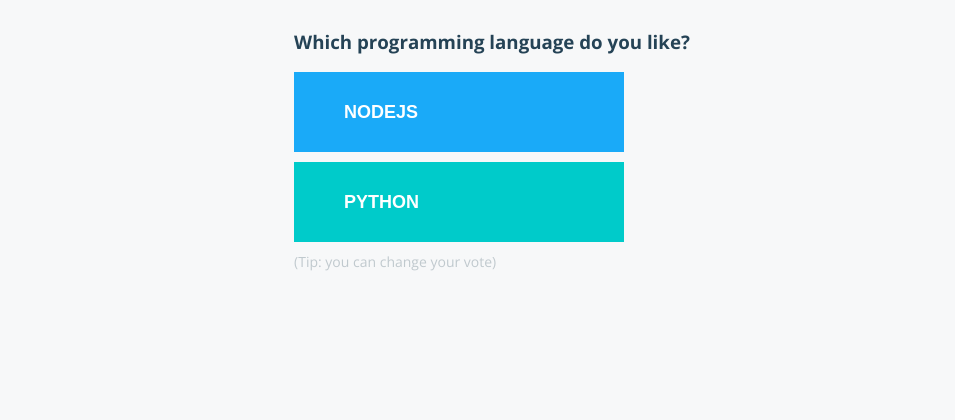
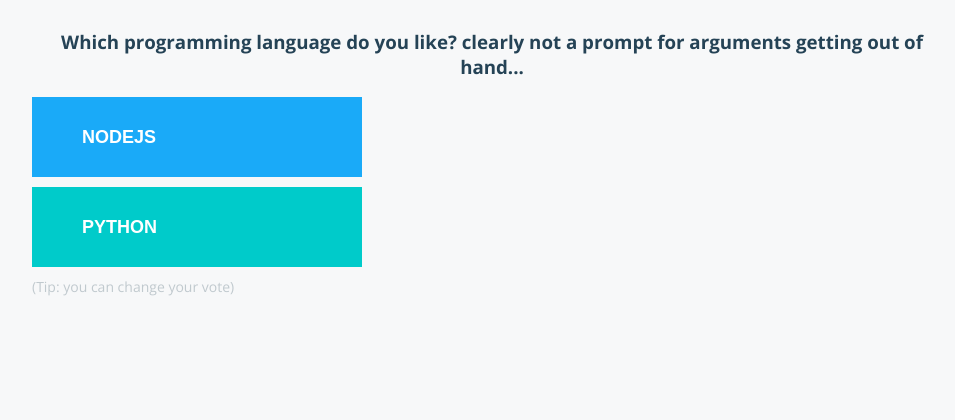
Before and after one commit to fraser73/voting-app-py, a Flask app: page / in a window 1280 px wide. Shown: the top 420 px of the page, without its empty margins (148-1103 px from the left). Run offline with Flask 3, Linux system fonts and the light colour scheme; some libraries are stand-ins or nearby versions.

Commit message:
sarcasm update

```diff
--- a/templates/index.html
+++ b/templates/index.html
@@ -11,7 +11,7 @@
   <body>
     <div id="content-container">
       <div id="content-container-center">
-        <h3>Which programming language do you like?</h3>
+        <h3>Which programming language do you like? clearly not a prompt for arguments getting out of hand...</h3>
         <form id="choice" name='form' method="POST" action="">
           <button id="a" type="submit" name="vote" class="a" value="a">{{option_a}}</button>
           <button id="b" type="submit" name="vote" class="b" value="b">{{option_b}}</button>
```
